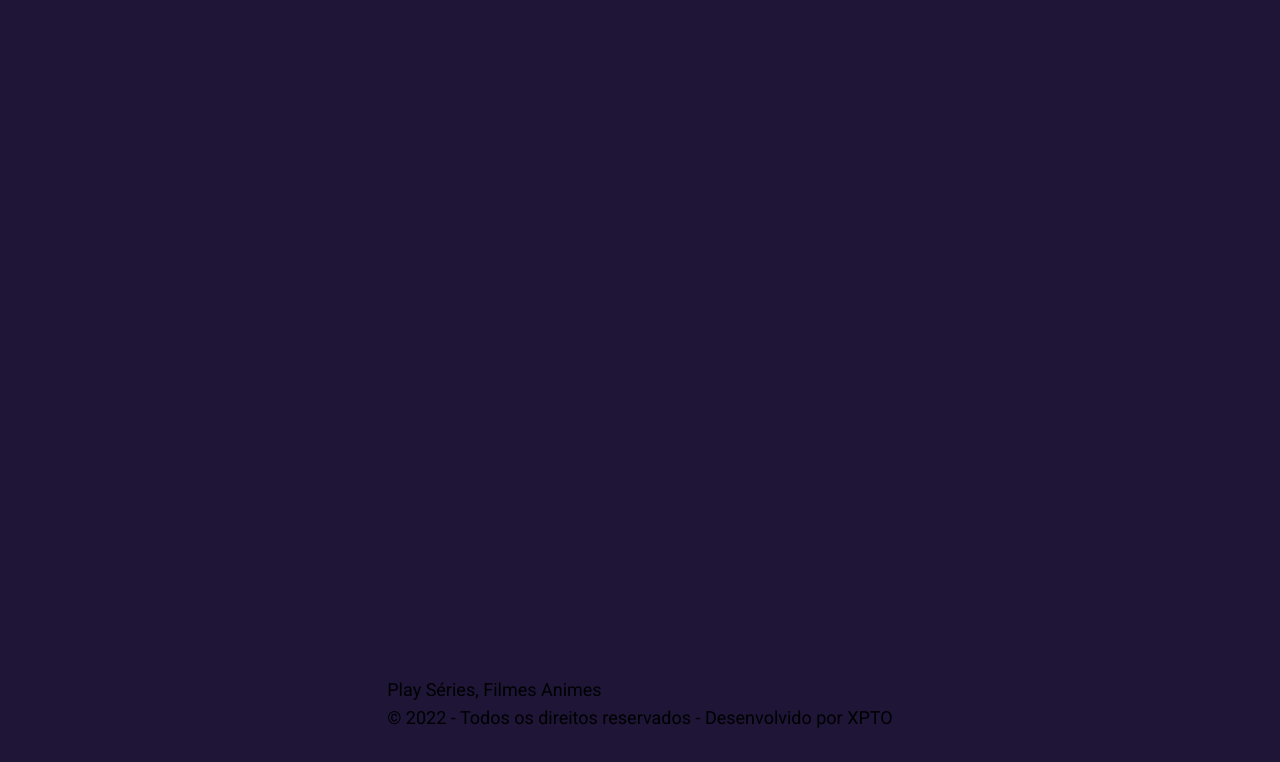
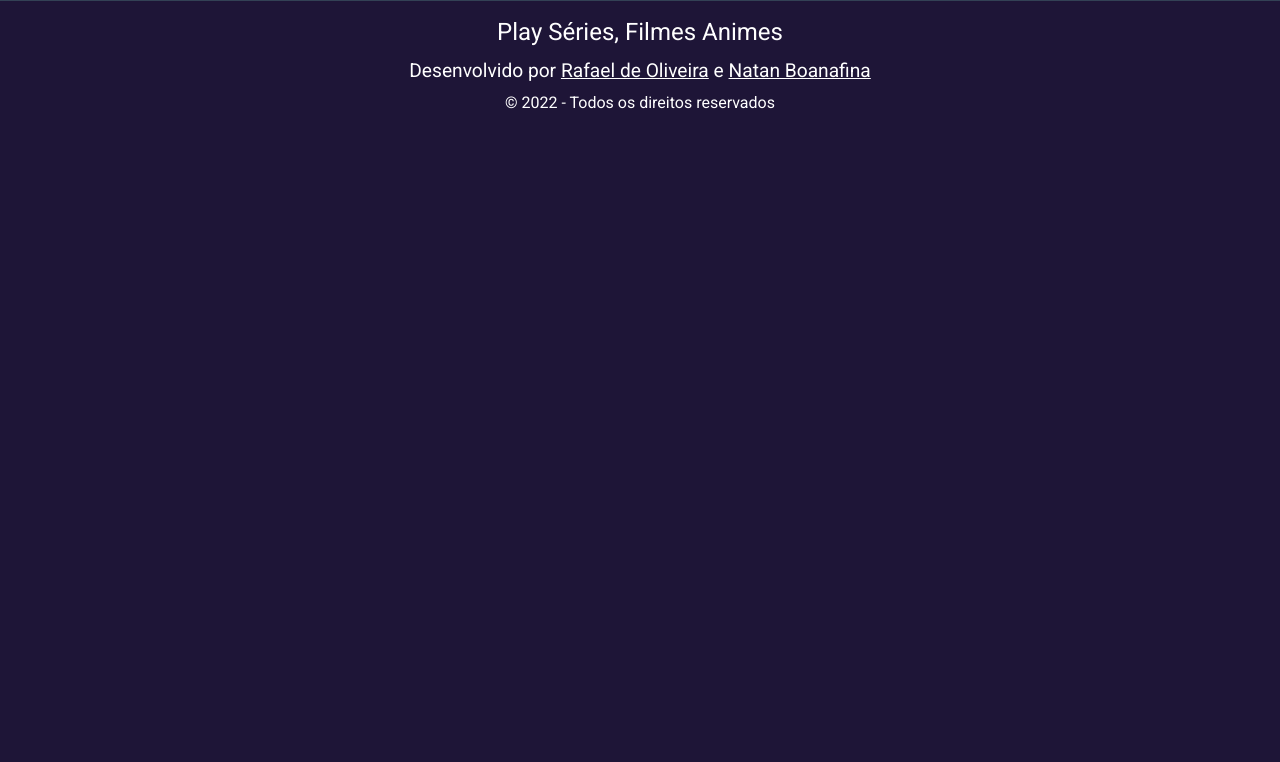
Before and after one commit to rafael-oliveira-hellz/playsfa-sales-panel, a Next.js app: page /components/Footer in a window 1280 px wide. Shown: the top 762 px of the page. Built offline with nearby package versions, Linux system fonts and the light colour scheme.

Commit message:
Footer fixed

```diff
--- a/pages/components/Footer.tsx
+++ b/pages/components/Footer.tsx
@@ -1,23 +1,20 @@
-import Footer from "./styles/Footer";
+import Footer from './styles/Footer';
 
 const PageFooter = () => {
   return (
-    <Footer className="footer">
-      <div className="footer__container">
-        <div className="footer__container__rights" style={{ color: '#FFF' }}>
-          <p>
-            Play Séries, Filmes Animes
-          </p>
-          <p>
-            © 2022 - Todos os direitos reservados - <em>Desenvolvido por</em>{" "}
-            <a href="https://www.linkedin.com/in/XPTO-7b1b3b1b3/">
-              XPTO
-            </a>
-          </p>
-        </div>
-      </div>
-    </Footer >
+    <Footer>
+      <p>Play Séries, Filmes Animes</p>
+      <p>
+        <em>Desenvolvido por </em>{' '}
+        <a href='https://www.linkedin.com/in/XPTO-7b1b3b1b3/'>
+          Rafael de Oliveira
+        </a>
+        <span>e</span>
+        <a href='https://www.linkedin.com/in/'>Natan Boanafina</a>
+      </p>
+      <p>&#169; 2022 - Todos os direitos reservados</p>
+    </Footer>
   );
-}
+};
 
 export default PageFooter;
--- a/pages/components/styles/Footer.ts
+++ b/pages/components/styles/Footer.ts
@@ -6,12 +6,45 @@ const Footer = styled.div`
     flex-direction: column;
     justify-content: center;
     align-items: center;
+    align-self: center;
     width: 100%;
-    height: 12rem;
+    height: 8rem;
     background-color: #transparent;
-    position: fixed;
-    bottom: 0;
-    `}
-  `;
+    border-top: 1px solid rgb(51 65 85);
+  `}
+  & p {
+    display: flex;
+    justify-content: center;
+    align-items: center;
+    color: #fff;
+    line-height: 1.8;
+  }
+
+  & p:first-child {
+    font-size: 1.5rem;
+  }
+  & p:nth-child(2) {
+    font-size: 1.2rem;
+  }
+  & p:nth-child(2) em {
+    margin-right: 0.3rem;
+  }
+  & p:nth-child(2) span {
+    color: #fff;
+    margin: 0 0.3rem;
+  }
+  & p:nth-child(2) a {
+    text-decoration: underline;
+    transition: all 250ms ease-in-out;
+  }
+
+  & p:nth-child(2) a:hover {
+    color: #005fffff;
+  }
+
+  & p:nth-child(3) {
+    font-size: 1rem;
+  }
+`;
 
 export default Footer;
```
